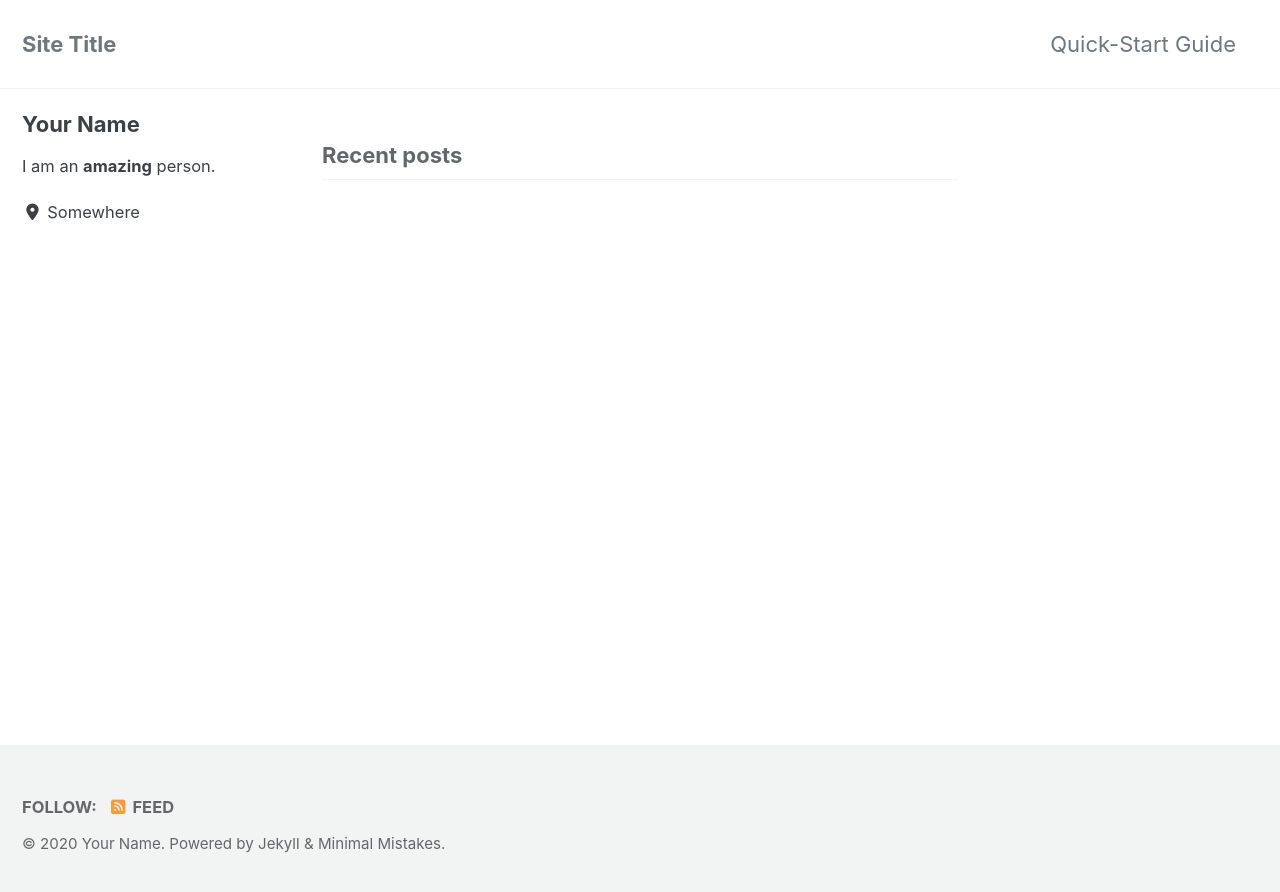
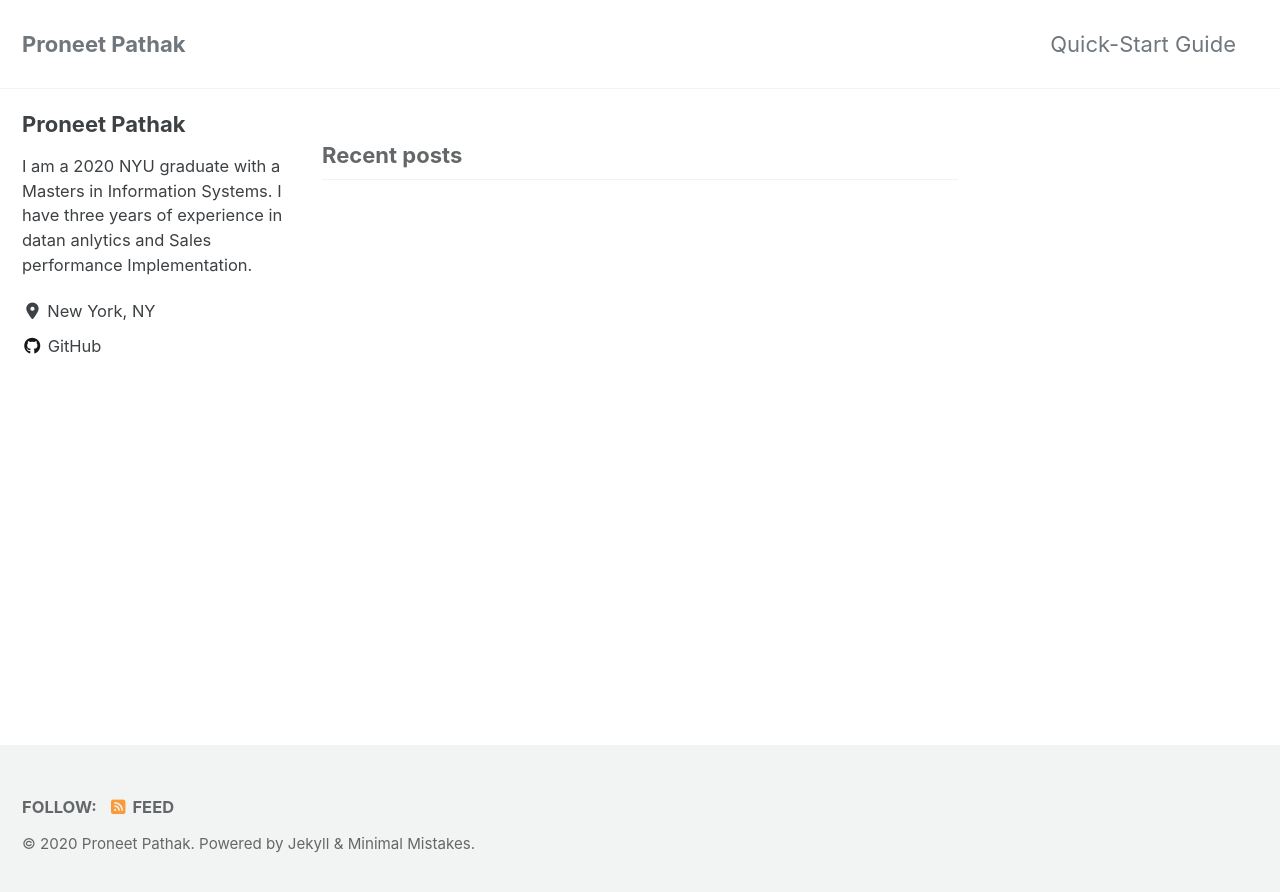
Before and after one commit to Proneet27/Proneet27.github.io, a Jekyll site: the page built from index.html, in a window 1280 px wide. Shown: the top 892 px of the page. Built offline with Jekyll 4.4.1, drawn with Linux system fonts in a browser that asks for light colours; cached includes are drawn as plain includes; nearby versions of some CDN libraries; the list of posts is cut into pages by our own code.

Commit message:
format changes #1

```diff
--- a/_config.yml
+++ b/_config.yml
@@ -16,11 +16,11 @@ minimal_mistakes_skin    : "default" # "air", "aqua", "contrast", "dark", "dirt"
 
 # Site Settings
 locale                   : "en-US"
-title                    : "Site Title"
+title                    : "Proneet Pathak"
 title_separator          : "-"
 subtitle                 : # site tagline that appears below site title in masthead
-name                     : "Your Name"
-description              : "An amazing website."
+name                     : "Proneet Pathak"
+description              : "I am a 2020 NYU graduate with a Masters in Information Systems. I have three years of experience in datan anlytics and Sales performance Implementation."
 url                      : # the base hostname & protocol for your site e.g. "https://mmistakes.github.io"
 baseurl                  : # the subpath of your site, e.g. "/blog"
 repository               : # GitHub username/repo-name e.g. "mmistakes/minimal-mistakes"
@@ -93,11 +93,12 @@ analytics:
 
 # Site Author
 author:
-  name             : "Your Name"
+  name             : "Proneet Pathak"
   avatar           : # path of avatar image, e.g. "/assets/images/bio-photo.jpg"
-  bio              : "I am an **amazing** person."
-  location         : "Somewhere"
-  email            :
+  bio              : "I am a 2020 NYU graduate with a Masters in Information Systems. I have three years of experience in datan anlytics and Sales performance Implementation."
+  location         : "New York, NY"
+  github           : "Proneet27.github.io"
+  linkedIn         : "https://www.linkedin.com/in/proneet-pathak-912b9621/"
   links:
     - label: "Email"
       icon: "fas fa-fw fa-envelope-square"
@@ -268,7 +269,7 @@ compress_html:
 
 # Defaults
 defaults:
-  # _posts
+  # _projects
   - scope:
       path: ""
       type: posts
@@ -279,3 +280,11 @@ defaults:
       comments: # true
       share: true
       related: true
+
+  # _pages
+  - scope:
+      path: ""
+      type: pages
+    values:
+      layout: single
+      author_profile: true
```
